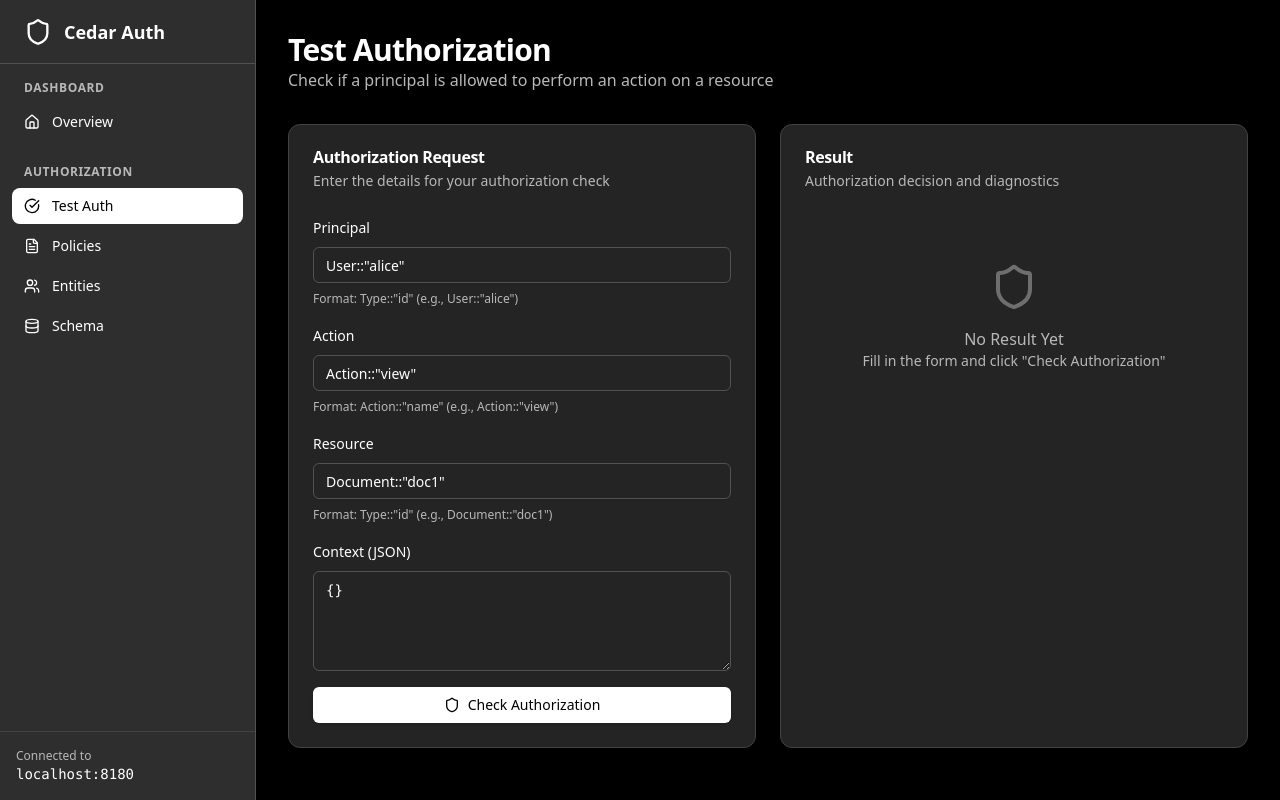
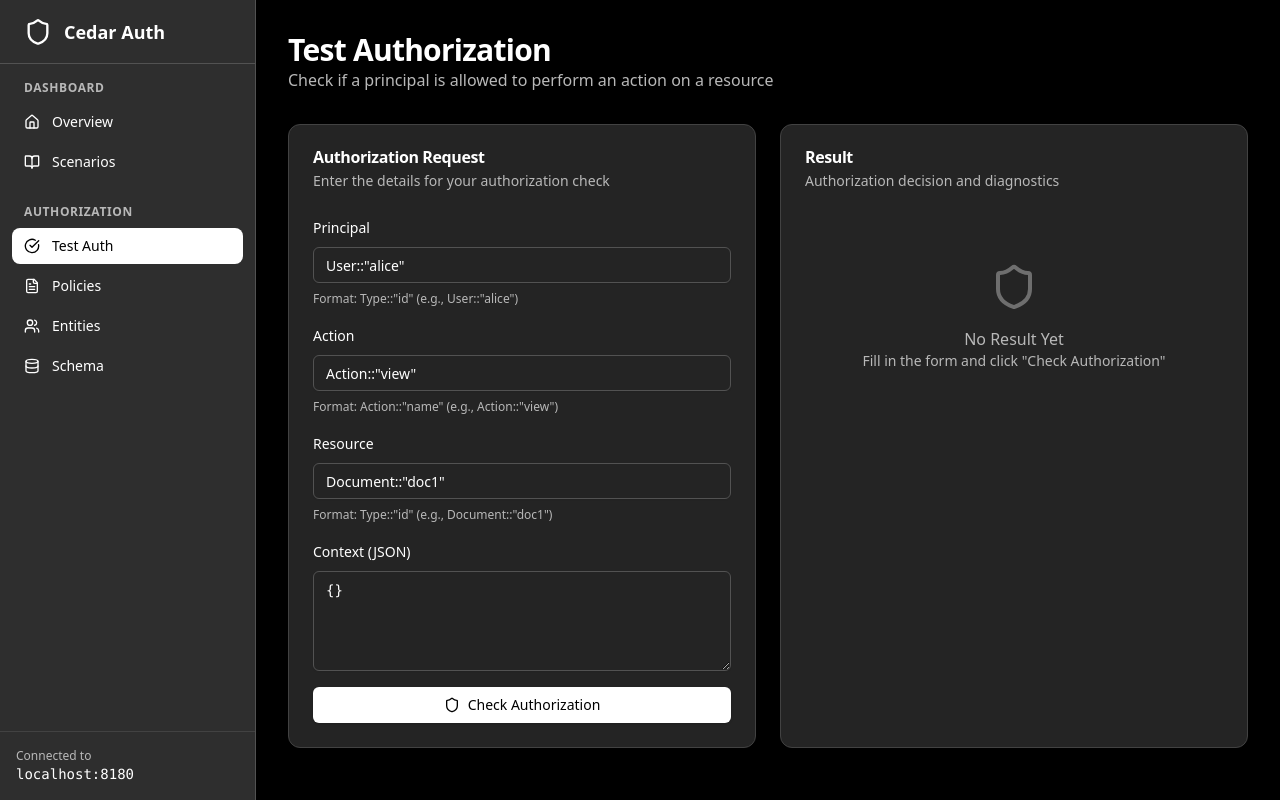
Before and after one commit to anubhavg-icpl/authz-ceder, a Next.js app: page /authorize in a window 1280 px wide. Built offline with nearby package versions, Linux system fonts and the light colour scheme.

Commit message:
feat: Add 'Scenarios' navigation link with BookOpen icon to the sidebar.

```diff
--- a/src/components/Sidebar.tsx
+++ b/src/components/Sidebar.tsx
@@ -3,7 +3,7 @@
 import Link from 'next/link';
 import { usePathname } from 'next/navigation';
 import { cn } from '@/lib/utils';
-import { Shield, Home, FileText, Users, Database, CheckCircle } from 'lucide-react';
+import { Shield, Home, FileText, Users, Database, CheckCircle, BookOpen } from 'lucide-react';
 import { Separator } from '@/components/ui/separator';
 
 const navigation = [
@@ -11,6 +11,7 @@ const navigation = [
         title: 'Dashboard',
         items: [
             { name: 'Overview', href: '/', icon: Home },
+            { name: 'Scenarios', href: '/scenarios', icon: BookOpen },
         ],
     },
     {
```
